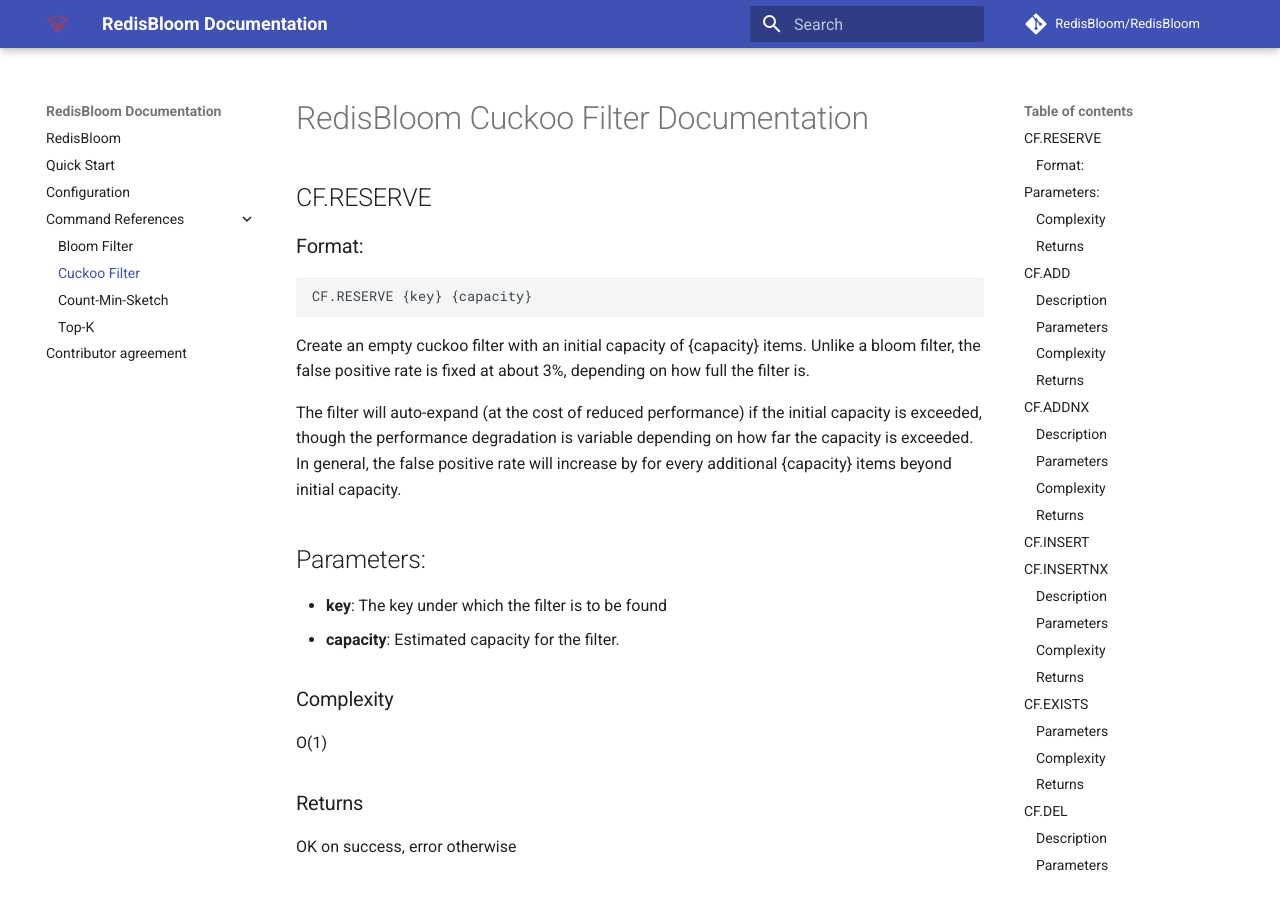
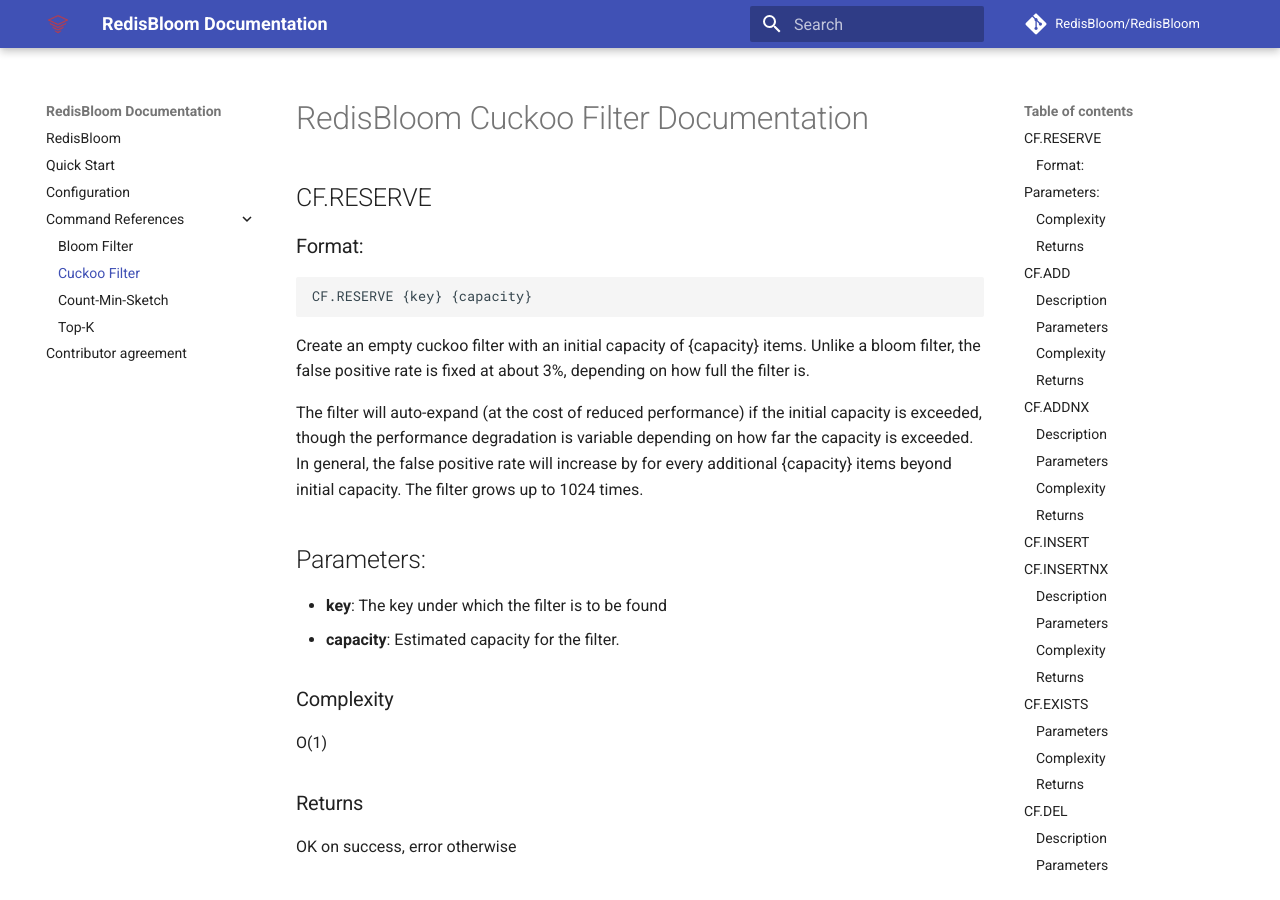
Before and after one commit to RedisBloom/RedisBloom, an MkDocs documentation site: the page built from docs/Cuckoo_Commands.md, in a window 1280 px wide and 900 px high. Built offline with MkDocs 1.6.1 and Material for MkDocs 9.7.7, drawn with Linux system fonts in a browser that asks for light colours; comment, search, counter and statistics services are not loaded; old or Windows-style settings are respelled for this version of MkDocs.

Commit message:
documentation

```diff
--- a/docs/Cuckoo_Commands.md
+++ b/docs/Cuckoo_Commands.md
@@ -15,7 +15,8 @@
 The filter will auto-expand (at the cost of reduced performance) if the initial
 capacity is exceeded, though the performance degradation is variable depending
 on how far the capacity is exceeded. In general, the false positive rate will
-increase by for every additional {capacity} items beyond initial capacity.
+increase by for every additional {capacity} items beyond initial capacity. The
+filter grows up to 1024 times.
 
 ## Parameters:
 
```
